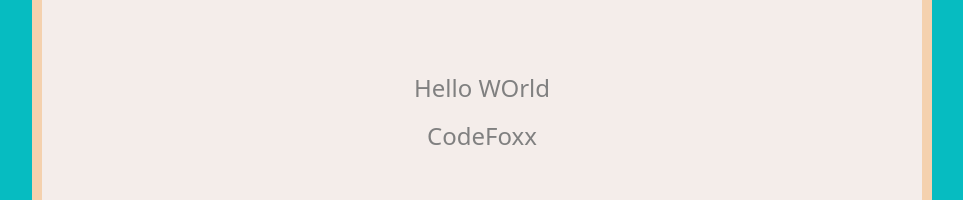
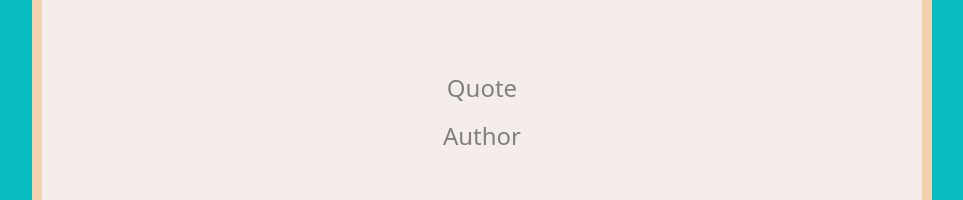
Before and after one commit to HarshBansal2k01/Quote-Generator, a plain HTML site: page index.html in a window 1280 px wide. Shown: the part 286-486 px from the top of the page, without its empty margins (158-1121 px from the left). Drawn offline with nearby package versions, Linux system fonts and the light colour scheme.

Commit message:
minor change

```diff
--- a/index.html
+++ b/index.html
@@ -12,8 +12,8 @@
 
     <div class="container">
         <div class="quotes">
-            <p id="quote">Hello WOrld</p>
-            <h3 id="author">CodeFoxx</h3>
+            <p id="quote">Quote</p>
+            <h3 id="author">Author</h3>
         </div>
     </div>
     <div id="btn" >
```
